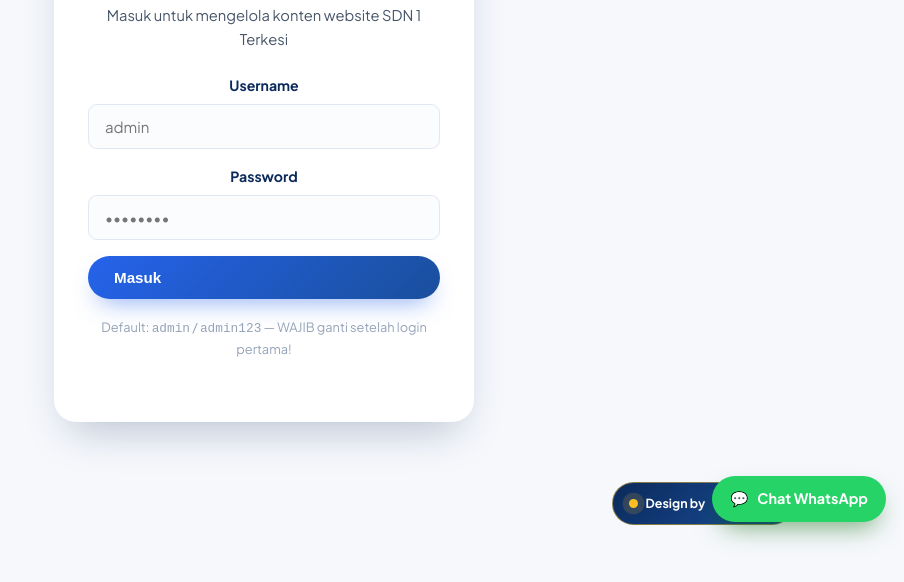
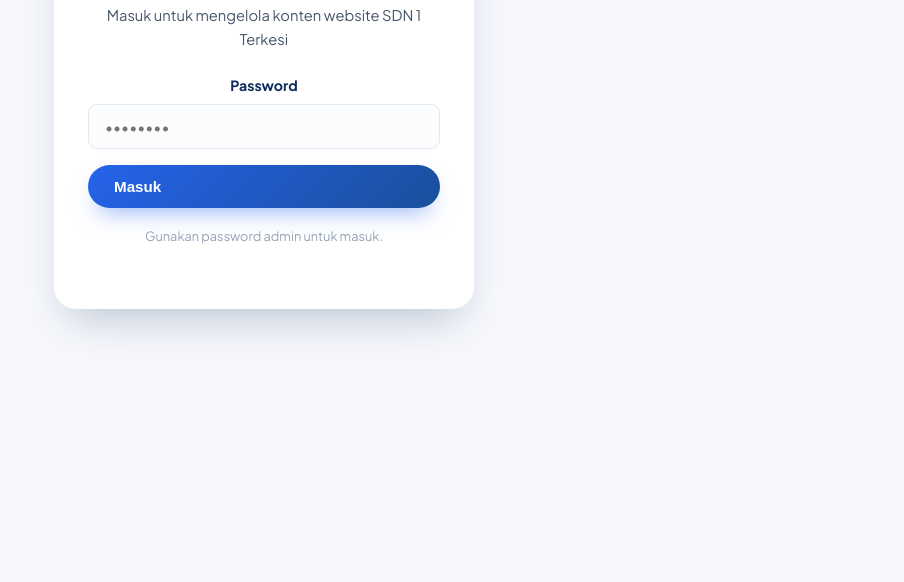
Before and after one commit to muhammadzaidun32-hub/sdn1terkesi, a plain HTML site: page admin.html in a window 1280 px wide. Shown: the part 202-784 px from the top of the page, without its empty margins (376-1280 px from the left). Drawn offline with Linux system fonts and the light colour scheme.

Commit message:
feat: login admin cukup password saja (tanpa username) + hash mandiri anti-cache

```diff
--- a/admin.html
+++ b/admin.html
@@ -78,17 +78,13 @@
       <p>Masuk untuk mengelola konten website SDN 1 Terkesi</p>
       <form id="loginForm">
         <div class="form-group">
-          <label class="label-kecil">Username</label>
-          <input type="text" id="username" placeholder="admin" autocomplete="username" />
-        </div>
-        <div class="form-group">
           <label class="label-kecil">Password</label>
           <input type="password" id="pass" placeholder="••••••••" autocomplete="current-password" />
         </div>
         <button class="btn btn-solid" style="width:100%" type="submit">Masuk</button>
-        <p id="loginError" style="color:#b91c1c; font-size:.88rem; margin-top:12px; display:none;">Username atau password salah!</p>
+        <p id="loginError" style="color:#b91c1c; font-size:.88rem; margin-top:12px; display:none;">Password salah!</p>
         <p style="color:#94a3b8; font-size:.8rem; margin-top:18px;">
-          Default: <code>admin</code> / <code>admin123</code> — WAJIB ganti setelah login pertama!
+          Gunakan password admin untuk masuk.
         </p>
       </form>
     </div>
@@ -297,12 +293,6 @@
 
 
 
-  <div style="max-width:1100px; margin:0 auto 26px; padding:0 20px; display:flex; justify-content:flex-end">
-    <a class="credit-badge" href="#" title="Desain oleh Kang Zaed" style="position:static">
-      <span class="dot" aria-hidden="true"></span> Design by <b>Kang Zaed</b>
-    </a>
-  </div>
-
   <script src="js/site.js"></script>
   <script src="js/auth.js"></script>
   <script src="js/admin.js"></script>
--- a/js/admin.js
+++ b/js/admin.js
@@ -13,15 +13,32 @@
   const statusBar = $("statusBar");
 
   /* =========================================================
-     LOGIN
+     LOGIN — password saja
      ========================================================= */
+  const PASS_KEY = "sd_pass_aktif";
+
+  // hash SHA-256 mandiri (tidak tergantung auth.js agar bebas masalah cache)
+  async function sha256(text) {
+    const buf = await crypto.subtle.digest("SHA-256", new TextEncoder().encode(text));
+    return Array.from(new Uint8Array(buf)).map(b => b.toString(16).padStart(2, "0")).join("");
+  }
+
+  // pastikan hash password tersedia (dibuat saat pertama kali)
+  async function pastikanPasswordSiap() {
+    if (!localStorage.getItem(PASS_KEY)) {
+      localStorage.setItem(PASS_KEY, await sha256("admin123"));
+    }
+  }
+  pastikanPasswordSiap();
+
   const formLogin = $("loginForm");
   if (formLogin) {
-    formLogin.addEventListener("submit", (e) => {
+    formLogin.addEventListener("submit", async (e) => {
       e.preventDefault();
-      const u = $("username").value.trim();
       const p = $("pass").value;
-      if (u === "admin" && p === "admin123") {
+      const h = await sha256(p);
+      const tersimpan = localStorage.getItem(PASS_KEY);
+      if (h === tersimpan) {
         sessionStorage.setItem("sd_sesi", "1");
         $("loginView").classList.add("tersembunyi");
         $("adminView").classList.remove("tersembunyi");
--- a/js/auth.js
+++ b/js/auth.js
@@ -50,5 +50,5 @@ window.AUTH = (function () {
     return { ok: true };
   }
 
-  return { login, gantiPassword };
+  return { login, gantiPassword, sha256 };
 })();
--- a/js/site.js
+++ b/js/site.js
@@ -144,6 +144,8 @@ window.SITE = (function () {
 
   /* ---------- WA FLOAT ---------- */
   function renderWA() {
+    // jangan tampilkan di halaman admin
+    if (location.pathname.toLowerCase().includes("admin")) return;
     const old = document.getElementById("waFloat");
     if (old) old.remove();
     const d = get();
```
